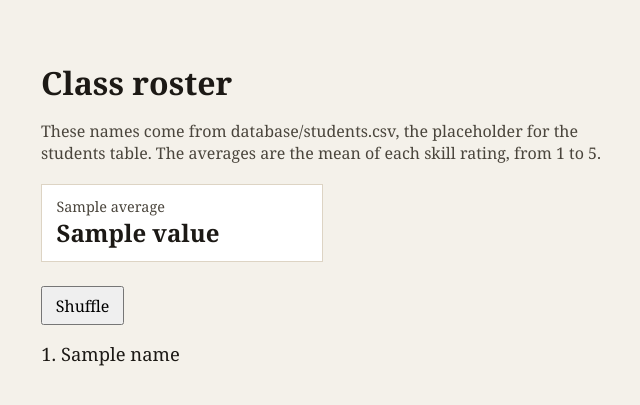
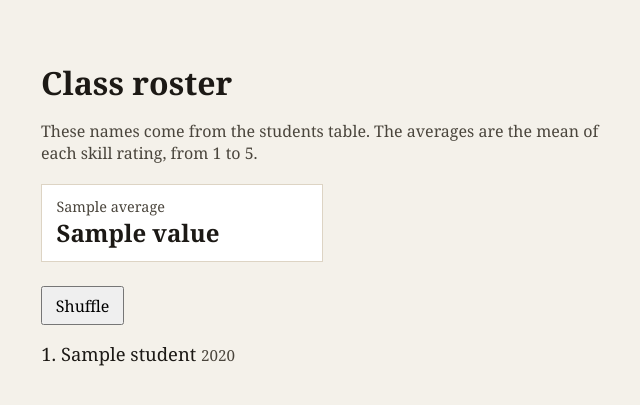
Before and after one commit to jiayixu-bug-magnet/database-replica, a Flask app: template templates/index.html in a window 1280 px wide. Shown: the top 405 px of the page, without its empty margins (311-951 px from the left). Run offline with Flask 3, Linux system fonts and the light colour scheme; the template is opened without the code that fills it: most values are stand-ins (such as "Sample title", 1, 10 or a date in 2020); some libraries are stand-ins or nearby versions.

Commit message:
Show each student's year from the database.
The roster queries the students table, and uses the placeholder tables when local Postgres is unreachable.

Co-authored-by: Cursor <cursoragent@cursor.com>

```diff
--- a/app.py
+++ b/app.py
@@ -1,17 +1,22 @@
-"""Show student names from the placeholder CSV database.
+"""Show student names from the class database.
 
-The browser asks for /. This file reads database/students.csv, then fills
-in templates/index.html and sends that page back. That folder stands in
-for Postgres until the real database is connected.
+The browser asks for /. This file runs SQL against the students table, then
+fills in templates/index.html and sends that page back.
+
+DATABASE_URL is read from the environment, then from .env. When that Postgres
+database is unreachable, the placeholder CSVs in database/ are loaded into a
+local SQLite database and the same queries run there.
 """
 
 import csv
+import os
+import sqlite3
 from pathlib import Path
 
 from flask import Flask, render_template
 
 ROOT = Path(__file__).resolve().parent
-STUDENTS_CSV = ROOT / "database" / "students.csv"
+DATABASE_DIR = ROOT / "database"
 app = Flask(__name__)
 
 SKILLS = (
@@ -21,34 +26,180 @@ SKILLS = (
     ("Business pitch", "skill_business_pitch"),
 )
 
+STUDENT_COLUMNS = (
+    "student_id",
+    "netid",
+    "name",
+    "school_year",
+    "intro_programming",
+    "skill_programming",
+    "skill_data_stats",
+    "skill_frontend_design",
+    "skill_business_pitch",
+    "working_style",
+    "interests",
+    "semester_goal",
+    "submitted_at",
+)
+
+INTEGER_COLUMNS = {
+    "student_id",
+    "id",
+    "tool_id",
+    "availability_id",
+    "skill_programming",
+    "skill_data_stats",
+    "skill_frontend_design",
+    "skill_business_pitch",
+}
+
+
+def database_url():
+    """Read DATABASE_URL from the environment, then from .env."""
+    url = os.environ.get("DATABASE_URL")
+    if url:
+        return url
+
+    env_path = ROOT / ".env"
+    if not env_path.exists():
+        return None
+
+    for line in env_path.read_text(encoding="utf-8").splitlines():
+        line = line.strip()
+        if not line or line.startswith("#") or "=" not in line:
+            continue
+        key, value = line.split("=", 1)
+        if key.strip() == "DATABASE_URL":
+            return value.strip().strip('"').strip("'")
+    return None
+
+
+def roster_from_cursor(cursor):
+    cursor.execute("SELECT name, school_year FROM students ORDER BY name")
+    students = [{"name": row[0], "year": row[1]} for row in cursor.fetchall()]
+
+    averages_sql = ", ".join(f"ROUND(AVG({column}), 2)" for _, column in SKILLS)
+    cursor.execute(f"SELECT {averages_sql} FROM students")
+    row = cursor.fetchone()
+    averages = []
+    for (label, _), value in zip(SKILLS, row):
+        averages.append(
+            {"label": label, "value": None if value is None else f"{float(value):.2f}"}
+        )
+    return students, averages
+
+
+def roster_postgres(url):
+    import psycopg2
+
+    with psycopg2.connect(url, connect_timeout=3) as conn:
+        with conn.cursor() as cursor:
+            return roster_from_cursor(cursor)
+
+
+def csv_rows(path):
+    with path.open(newline="", encoding="utf-8") as csv_file:
+        return list(csv.DictReader(csv_file))
+
+
+def typed_row(columns, row):
+    values = []
+    for column in columns:
+        value = row[column]
+        if column in INTEGER_COLUMNS and value != "":
+            value = int(value)
+        values.append(value)
+    return values
+
+
+def load_table(conn, table, columns):
+    rows = csv_rows(DATABASE_DIR / f"{table}.csv")
+    placeholders = ", ".join("?" for _ in columns)
+    conn.executemany(
+        f"INSERT INTO {table} ({', '.join(columns)}) VALUES ({placeholders})",
+        [typed_row(columns, row) for row in rows],
+    )
+
+
+def placeholder_database():
+    """Load database/*.csv into SQLite. Those files mirror the SQL tables."""
+    students_csv = DATABASE_DIR / "students.csv"
+    if not students_csv.exists():
+        raise FileNotFoundError(students_csv)
+
+    conn = sqlite3.connect(":memory:")
+    conn.executescript(
+        """
+        CREATE TABLE students (
+            student_id INTEGER PRIMARY KEY,
+            netid TEXT NOT NULL UNIQUE,
+            name TEXT NOT NULL,
+            school_year TEXT NOT NULL,
+            intro_programming TEXT NOT NULL,
+            skill_programming INTEGER NOT NULL,
+            skill_data_stats INTEGER NOT NULL,
+            skill_frontend_design INTEGER NOT NULL,
+            skill_business_pitch INTEGER NOT NULL,
+            working_style TEXT NOT NULL,
+            interests TEXT NOT NULL,
+            semester_goal TEXT NOT NULL,
+            submitted_at TEXT NOT NULL
+        );
+        CREATE TABLE tools (
+            id INTEGER PRIMARY KEY,
+            name TEXT NOT NULL UNIQUE
+        );
+        CREATE TABLE availability (
+            id INTEGER PRIMARY KEY,
+            name TEXT NOT NULL UNIQUE
+        );
+        CREATE TABLE student_tools (
+            student_id INTEGER NOT NULL,
+            tool_id INTEGER NOT NULL,
+            PRIMARY KEY (student_id, tool_id)
+        );
+        CREATE TABLE student_availability (
+            student_id INTEGER NOT NULL,
+            availability_id INTEGER NOT NULL,
+            PRIMARY KEY (student_id, availability_id)
+        );
+        """
+    )
+    load_table(conn, "students", STUDENT_COLUMNS)
+    load_table(conn, "tools", ("id", "name"))
+    load_table(conn, "availability", ("id", "name"))
+    load_table(conn, "student_tools", ("student_id", "tool_id"))
+    load_table(conn, "student_availability", ("student_id", "availability_id"))
+    conn.commit()
+    return conn
+
 
 def roster():
-    if not STUDENTS_CSV.exists():
-        raise FileNotFoundError(STUDENTS_CSV)
+    url = database_url()
+    if url and url.startswith("postgres"):
+        try:
+            return roster_postgres(url)
+        except Exception:
+            local = "localhost" in url or "127.0.0.1" in url
+            if not local:
+                raise
 
-    with STUDENTS_CSV.open(newline="", encoding="utf-8") as csv_file:
-        rows = list(csv.DictReader(csv_file))
-
-    names = sorted(row["name"] for row in rows)
-    averages = []
-    for label, column in SKILLS:
-        ratings = [int(row[column]) for row in rows]
-        value = round(sum(ratings) / len(ratings), 2) if ratings else None
-        averages.append({"label": label, "value": value})
-    return names, averages
+    conn = placeholder_database()
+    try:
+        return roster_from_cursor(conn.cursor())
+    finally:
+        conn.close()
 
 
 @app.get("/")
 def index():
     try:
-        names, averages = roster()
+        students, averages = roster()
     except Exception:
-        return render_template("index.html", names=[], averages=[], error=True), 500
-    return render_template("index.html", names=names, averages=averages, error=False)
+        return render_template("index.html", students=[], averages=[], error=True), 500
+    return render_template("index.html", students=students, averages=averages, error=False)
 
 
 if __name__ == "__main__":
-    import os
-
     port = int(os.environ.get("PORT", "5741"))
     app.run(host="0.0.0.0", port=port)
--- a/templates/index.html
+++ b/templates/index.html
@@ -29,6 +29,10 @@
     li {
       margin: 0.35rem 0;
       font-size: 1.15rem;
+    }
+    .year {
+      color: #4a453c;
+      font-size: 0.95rem;
     }
     button {
       font: inherit;
@@ -67,10 +71,10 @@
 <body>
   <main>
     <h1>Class roster</h1>
-    <p>These names come from database/students.csv, the placeholder for the students table. The averages are the mean of each skill rating, from 1 to 5.</p>
+    <p>These names come from the students table. The averages are the mean of each skill rating, from 1 to 5.</p>
     {% if error %}
-      <p class="error">The placeholder file database/students.csv could not be read.</p>
-    {% elif names %}
+      <p class="error">The database did not answer. Check that it is running and the placeholder tables in database/ are present.</p>
+    {% elif students %}
       <ul class="averages">
         {% for average in averages %}
           <li>
@@ -81,8 +85,8 @@
       </ul>
       <button type="button" id="shuffle">Shuffle</button>
       <ol id="names">
-        {% for name in names %}
-          <li>{{ name }}</li>
+        {% for student in students %}
+          <li>{{ student.name }} <span class="year">{{ student.year }}</span></li>
         {% endfor %}
       </ol>
     {% else %}
```
